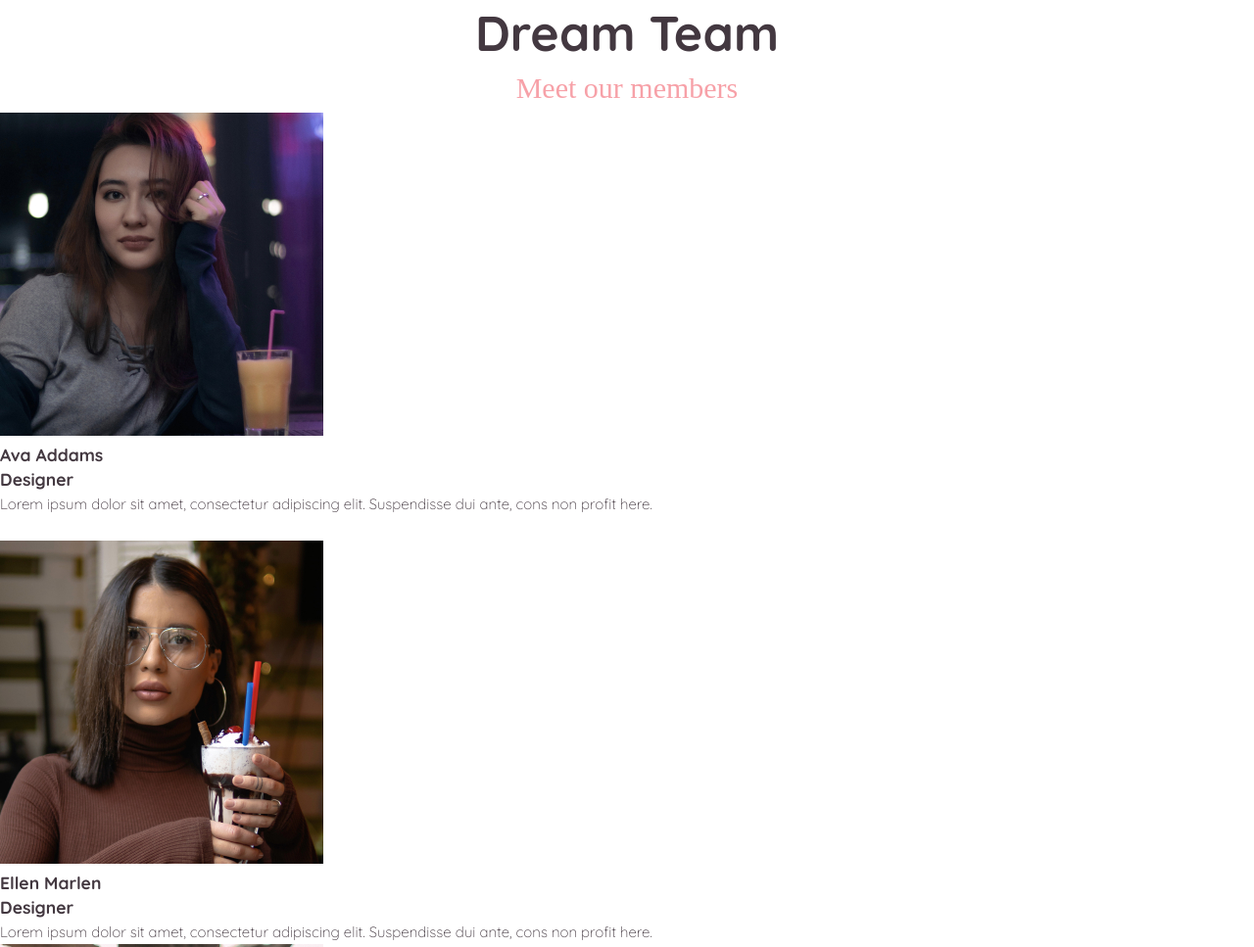
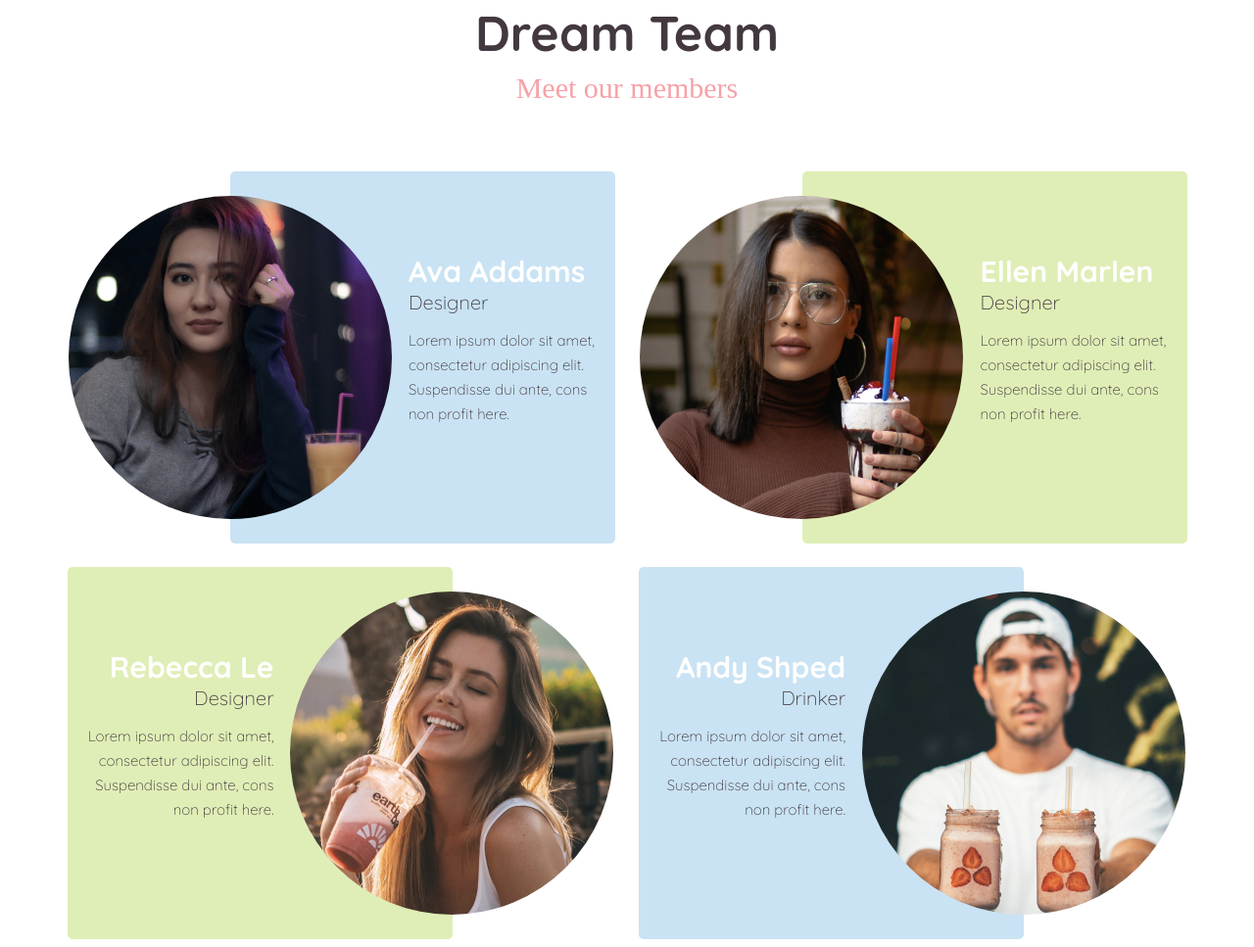
Before and after one commit to marina-zar/smoothie, a plain HTML site: page index.html in a window 1280 px wide. Shown: the part 1773-2740 px from the top of the page at 98% size. Drawn offline with Linux system fonts and the light colour scheme; a web font is replaced by a local one.

Commit message:
end team

```diff
--- a/css/main.css
+++ b/css/main.css
@@ -356,6 +356,11 @@ body {
 
 /*team start*/
 
+.team{
+	margin-bottom: 150px;
+	width: 100%;
+}
+
 .team-title{
 	font-weight: bold;
 	font-size: 50px;
@@ -372,9 +377,80 @@ body {
 	line-height: 50px;
 	color: #F7A1A8;
 	text-align: center;
+	margin-bottom: 60px;
 }
 
 .team-block{
 	max-width: 1143px;
+	margin: auto;
 	display: grid;
+	grid-template-columns: 1fr 1fr;
+	grid-gap: 24px;
 }
+
+/*.team-member{
+	height: 380px;
+}*/
+
+.team-member-pic{
+	border-radius: 50%;
+	position: absolute;
+	top: 25px;
+	left: -42%;
+	z-index: 2;
+
+}
+
+.team-member-card{
+	height: 380px;
+	width: 393px;
+	background-color: #C9E3F4;
+	padding: 84px 21px 83px 182px;
+	border-radius: 5px;
+	position: relative;
+}
+
+.green{
+	background-color: #DFEEB6;
+}
+
+div.team-member-card.right{
+	margin: 0 0 0 auto;
+}
+
+.team-member-name{
+	display: block;
+	font-weight: bold;
+	font-size: 30px;
+	line-height: 37px;
+	color: #FFFFFF;
+}
+
+.team-member-prof{
+	font-weight: 300;
+	font-size: 20px;
+	line-height: 25px;
+	color: #433840;
+	margin-bottom: 14px;
+}
+
+.team-member-text{
+	font-weight: 300;
+	font-size: 15px;
+	line-height: 25px;
+	color: #433840;
+}
+
+img.team-member-pic.reverse{
+	left: 58%;
+}
+
+div.team-member-card.reverse{
+	left: 0;
+	padding: 84px 182px 83px 21px;
+}
+
+div.team-member-card.reverse p,
+div.team-member-card.reverse h3{
+	text-align: right;
+}
--- a/index.html
+++ b/index.html
@@ -161,11 +161,11 @@
 					<p class="team-desc">Meet our members</p>
 					<div class="team-block">
 						<div class="team-member">
-							<img src="img/memb1.jpg" class="team-member-pic">
-							<div class="team-member-desc">
+							<div class="team-member-card right">
+								<img src="img/memb1.jpg" class="team-member-pic">
 								<h3 class="team-member-name">Ava Addams</h3>
 								<h3 class="team-member-prof">Designer</h3>
-								<p class="team-member-desc">
+								<p class="team-member-text">
 									Lorem ipsum dolor sit amet, consectetur adipiscing
 									 elit. Suspendisse dui ante, cons non profit here.
 								</p>
@@ -177,33 +177,33 @@
 							</div>
 						</div>
 						<div class="team-member">
-							<img src="img/memb2.jpg" class="team-member-pic">
-							<div class="team-member-desc">
+							<div class="team-member-card green right">
+								<img src="img/memb2.jpg" class="team-member-pic">
 								<h3 class="team-member-name">Ellen Marlen</h3>
 								<h3 class="team-member-prof">Designer</h3>
-								<p class="team-member-desc">
+								<p class="team-member-text">
 									Lorem ipsum dolor sit amet, consectetur adipiscing
 									 elit. Suspendisse dui ante, cons non profit here.
 								</p>
 							</div>
 						</div>
 						<div class="team-member">
-							<img src="img/memb3.jpg" class="team-member-pic">
-							<div class="team-member-desc">
+							<div class="team-member-card green reverse">
+								<img src="img/memb3.jpg" class="team-member-pic reverse">
 								<h3 class="team-member-name">Rebecca Le</h3>
 								<h3 class="team-member-prof">Designer</h3>
-								<p class="team-member-desc">
+								<p class="team-member-text">
 									Lorem ipsum dolor sit amet, consectetur adipiscing
 									 elit. Suspendisse dui ante, cons non profit here.
 								</p>
 							</div>
 						</div>
 						<div class="team-member">
-							<img src="img/memb4.jpg" class="team-member-pic">
-							<div class="team-member-desc">
+							<div class="team-member-card reverse">
+								<img src="img/memb4.jpg" class="team-member-pic reverse">
 								<h3 class="team-member-name">Andy Shped</h3>
 								<h3 class="team-member-prof">Drinker</h3>
-								<p class="team-member-desc">
+								<p class="team-member-text">
 									Lorem ipsum dolor sit amet, consectetur adipiscing
 									 elit. Suspendisse dui ante, cons non profit here.
 								</p>
```
